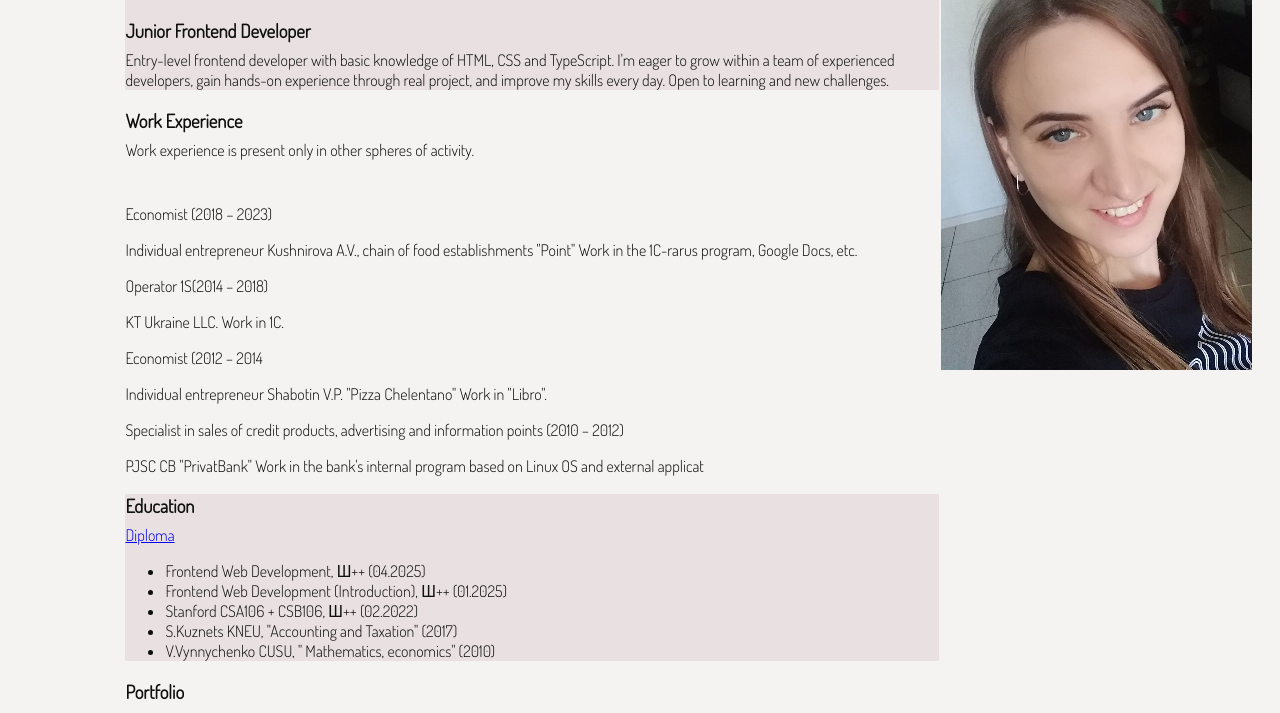
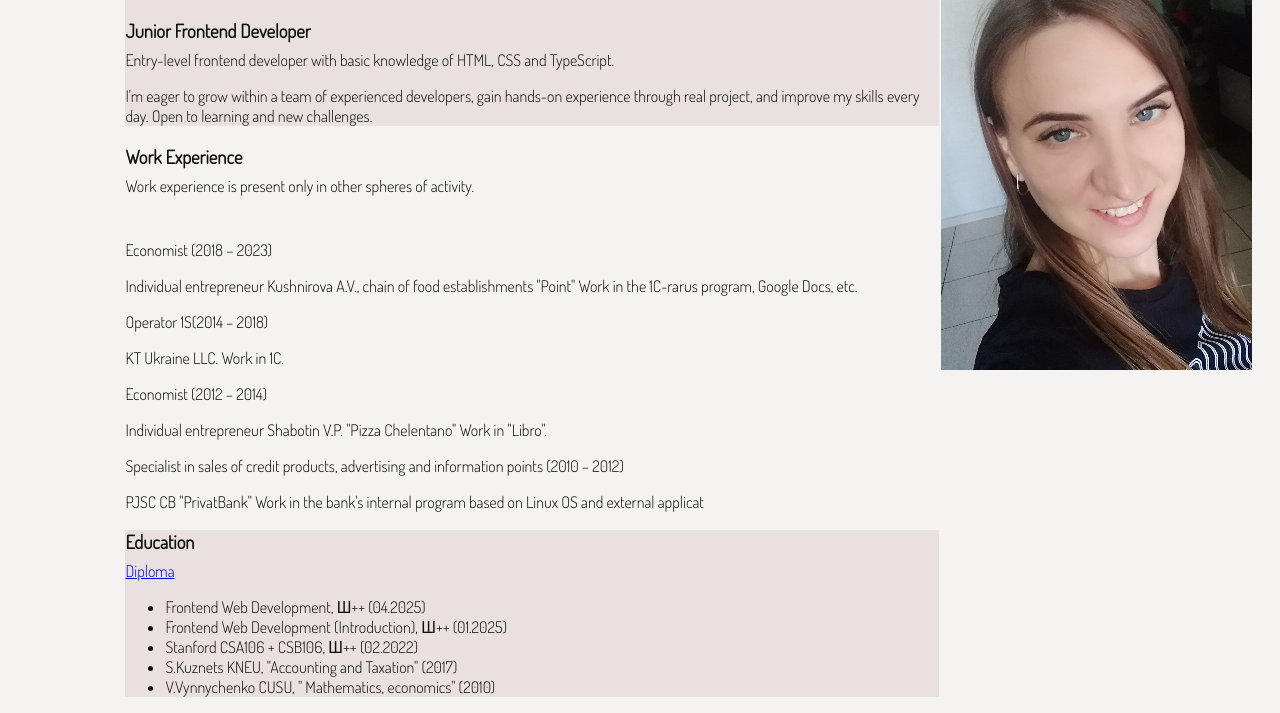
Before and after one commit to OksankaLV/OksankaLV.github.io, a plain HTML site: page index.html in a window 1280 px wide. Shown: the part 73-786 px from the top of the page. Drawn offline with Linux system fonts and the light colour scheme.

Commit message:
Update index.html

```diff
--- a/index.html
+++ b/index.html
@@ -19,8 +19,8 @@
 <div class="new-fon">
     <h1> Oksana Lashkevych </h1>
     <h3> Junior Frontend Developer </h3>
-    <p> Entry-level frontend developer with basic knowledge of HTML, CSS and TypeScript.
-I'm eager to grow within a team of experienced developers, gain hands-on experience through real project, and improve my skills every day. Open to learning and new challenges. </p>
+    <p> Entry-level frontend developer with basic knowledge of HTML, CSS and TypeScript.</p>
+<p>I'm eager to grow within a team of experienced developers, gain hands-on experience through real project, and improve my skills every day. Open to learning and new challenges. </p>
 </div>
 <div class="work">
     <h3> Work Experience </h3>
@@ -30,7 +30,7 @@ I'm eager to grow within a team of experienced developers, gain hands-on experie
 <p>Individual entrepreneur Kushnirova A.V., chain of food establishments "Point" Work in the 1C-rarus program, Google Docs, etc. </p>
     <p>Operator 1S(2014 – 2018)</p>
 <p>KT Ukraine LLC. Work in 1C.</p>
-<p>Economist (2012 – 2014</p>
+<p>Economist (2012 – 2014)</p>
 <p>Individual entrepreneur Shabotin V.P. "Pizza Chelentano" Work in "Libro".</p>
     <p> Specialist in sales of credit products, advertising and information points (2010 – 2012)</p>
 <p>PJSC CB "PrivatBank" Work in the bank's internal program based on Linux OS and external applicat</p>
```
